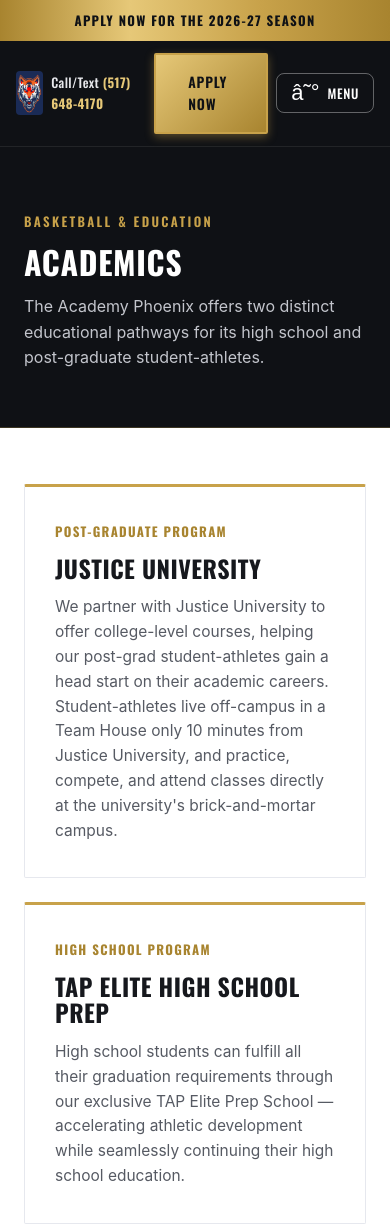
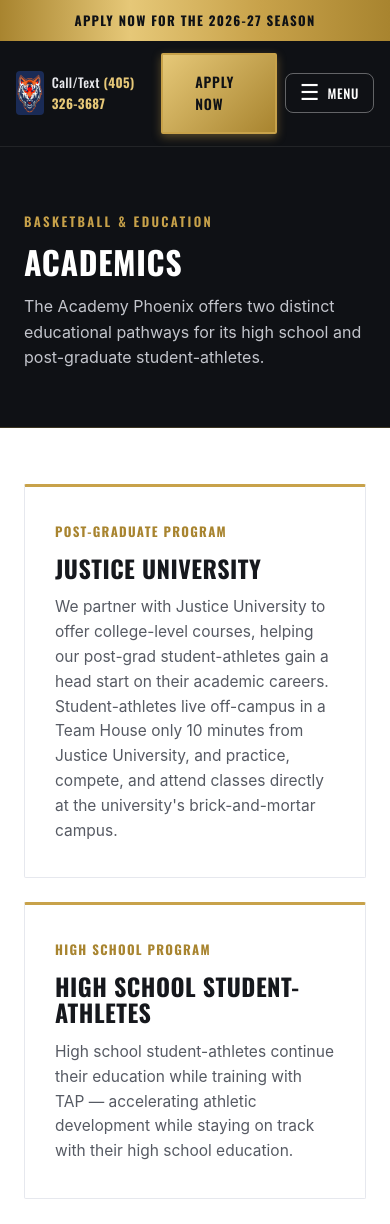
Before and after one commit to smoses1218/theacademyphoenix, a plain HTML site: page academics/index.html in a window 390 px wide. Shown: the top 1224 px of the page. Drawn offline with nearby package versions, Linux system fonts and the light colour scheme.

Commit message:
Update phone number, fix encoding, remove TAP Elite Prep reference

```diff
--- a/academics/index.html
+++ b/academics/index.html
@@ -4,10 +4,10 @@
 <meta charset="UTF-8">
 <meta name="viewport" content="width=device-width, initial-scale=1.0">
 <title>Academics | The Academy Phoenix</title>
-<meta name="description" content="The Academy Phoenix offers two educational pathways: a Post-Graduate program with Justice University, and a High School program through TAP Elite Prep.">
+<meta name="description" content="The Academy Phoenix offers two educational pathways: a Post-Graduate program with Justice University, and support for High School student-athletes.">
 <link rel="canonical" href="https://www.theacademyphoenix.org/academics/">
 <meta property="og:title" content="Academics | The Academy Phoenix">
-<meta property="og:description" content="Post-Grad courses with Justice University, or High School graduation requirements through TAP Elite Prep.">
+<meta property="og:description" content="Post-Grad courses with Justice University, plus support for High School student-athletes.">
 <link rel="preconnect" href="https://fonts.googleapis.com">
 <link rel="preconnect" href="https://fonts.gstatic.com" crossorigin>
 <link href="https://fonts.googleapis.com/css2?family=Oswald:wght@500;600;700&display=swap" rel="stylesheet">
@@ -104,10 +104,10 @@
       </ul>
     </nav>
     <div class="nav-cta">
-      <a href="tel:+15176484170" class="nav-phone">Call/Text <strong>(517) 648-4170</strong></a>
+      <a href="tel:+14053263687" class="nav-phone">Call/Text <strong>(405) 326-3687</strong></a>
       <a href="/apply/" class="btn btn-gold">Apply Now</a>
     </div>
-    <button class="nav-menu-toggle" aria-label="Menu" onclick="document.getElementById('mobileMenu').classList.toggle('open')">â˜°</button>
+    <button class="nav-menu-toggle" aria-label="Menu" onclick="document.getElementById('mobileMenu').classList.toggle('open')">&#9776;</button>
   </div>
   <nav class="mobile-menu" id="mobileMenu">
     <ul>
@@ -116,7 +116,7 @@
       <li><a href="/academics/">Academics</a></li>
       <li><a href="/schedule/">Schedule</a></li>
       <li><a href="/apply/">Apply</a></li>
-      <li><a href="tel:+15176484170">Call/Text (517) 648-4170</a></li>
+      <li><a href="tel:+14053263687">Call/Text (405) 326-3687</a></li>
     </ul>
   </nav>
 </header>
@@ -139,8 +139,8 @@
       </div>
       <div class="program-group">
         <div class="icon">High School Program</div>
-        <h3>TAP Elite High School Prep</h3>
-        <p>High school students can fulfill all their graduation requirements through our exclusive TAP Elite Prep School &mdash; accelerating athletic development while seamlessly continuing their high school education.</p>
+        <h3>High School Student-Athletes</h3>
+        <p>High school student-athletes continue their education while training with TAP &mdash; accelerating athletic development while staying on track with their high school education.</p>
       </div>
     </div>
   </div>
@@ -188,13 +188,13 @@
           <li>Swysh Den Basketball</li>
           <li>8212 E Evans Rd</li>
           <li>Scottsdale, AZ 85260</li>
-          <li><a href="tel:+15176484170">Call/Text (517) 648-4170</a></li>
+          <li><a href="tel:+14053263687">Call/Text (405) 326-3687</a></li>
         </ul>
       </div>
     </div>
     <div class="footer-bottom">
       <span>&copy; 2026 The Academy Phoenix. All rights reserved.</span>
-      <span>A 501(c)(3) non-profit &middot; <a href="tel:+15176484170" style="color:inherit">(517) 648-4170</a></span>
+      <span>A 501(c)(3) non-profit &middot; <a href="tel:+14053263687" style="color:inherit">(405) 326-3687</a></span>
     </div>
   </div>
 </footer>
```
